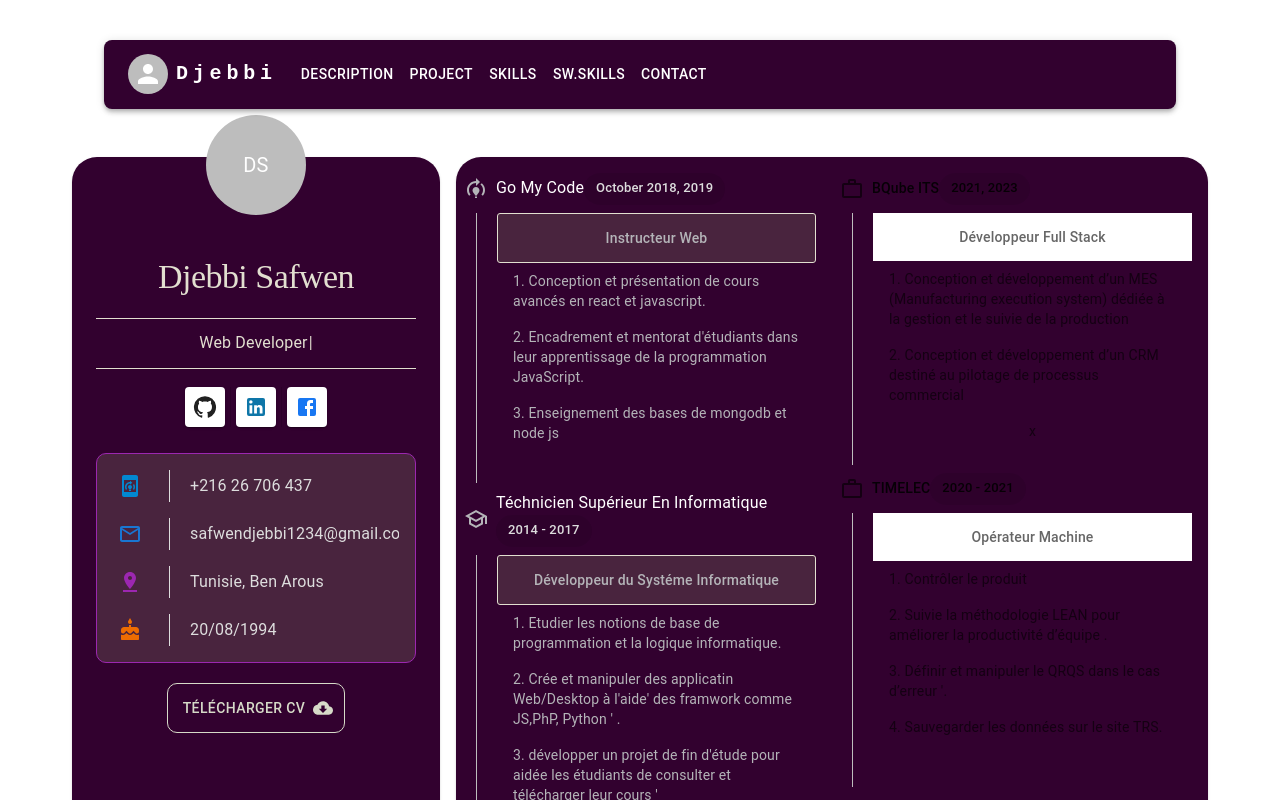
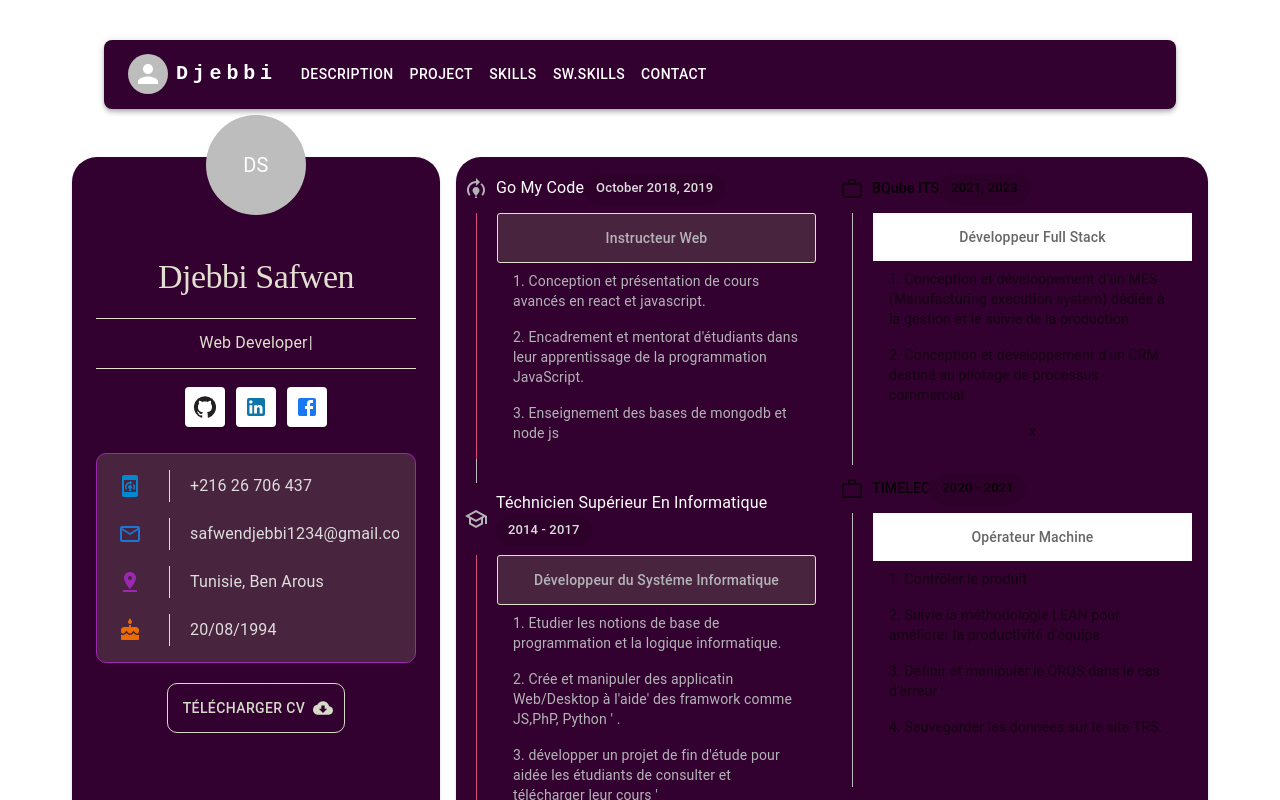
Before and after one commit to safwen-code/profileV5, a React (Create React App) app: page / in a window 1280 px wide. Both pictures are taken after a click on the button "SKILLS". Shown: the top 800 px of the page. Built offline with nearby package versions, Linux system fonts and the light colour scheme.

Commit message:
Finish Stepper

```diff
--- a/src/content/EduandExp/Stepper.jsx
+++ b/src/content/EduandExp/Stepper.jsx
@@ -25,7 +25,13 @@ const VerticalLinearStepper = () => {
             </Typography>
             <Chip label="October 2018, 2019" sx={{ color: '#DDDDDD' }} />
           </StepLabel>
-          <StepContent sx={{ display: 'flex', alignItems: 'start' }}>
+          <StepContent
+            sx={{
+              display: 'flex',
+              alignItems: 'start',
+              borderColor: '#D74B76',
+            }}
+          >
             <List
               subheader={
                 <ListSubheader
@@ -63,7 +69,13 @@ const VerticalLinearStepper = () => {
             </Typography>
             <Chip label="2014 - 2017" sx={{ color: '#DDDDDD' }} />
           </StepLabel>
-          <StepContent sx={{ display: 'flex', alignItems: 'start' }}>
+          <StepContent
+            sx={{
+              // display: 'flex',
+              // alignItems: 'start',
+              borderColor: '#D74B76',
+            }}
+          >
             <List
               subheader={
                 <ListSubheader
@@ -95,7 +107,7 @@ const VerticalLinearStepper = () => {
             </List>
           </StepContent>
         </Step>
-        <Step key={2} active={1}>
+        <Step key={2} active={1} sx={{ color: '#B4B4B8' }}>
           <StepLabel StepIconComponent={SchoolOutlinedIcon}>
             <Typography component="span" sx={{ color: '#FFFFFF' }}>
               Baccalaureate informatique
```
